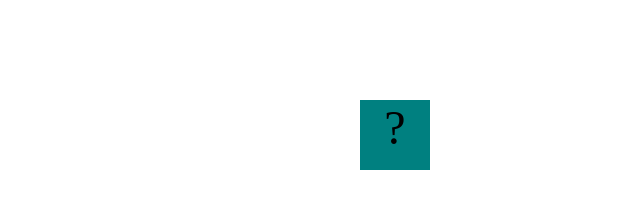
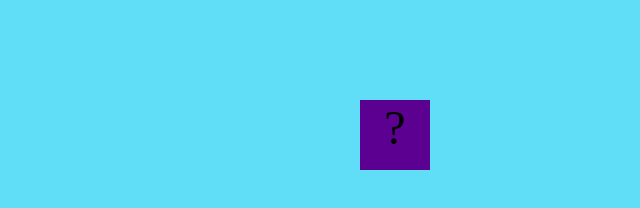
Before and after one commit to Alex27947/Alex27947.github.io, a plain HTML site: page fsd-projects/bouncing-box/index.html in a window 1280 px wide. Shown: the whole page, without its empty margins (640-1280 px from the left). Drawn offline with Linux system fonts and the light colour scheme.

Commit message:
completed bouncing box project

```diff
--- a/fsd-projects/bouncing-box/index.html
+++ b/fsd-projects/bouncing-box/index.html
@@ -9,7 +9,7 @@
 		.box {
 			width: 70px;
 			height: 70px;
-			background-color: teal;
+			background-color: #5c0091;
 			font-size: 300%;
 			text-align: center;
 			user-select: none;
@@ -22,13 +22,16 @@
 
 		.board {
 			height: 100vh;
+			background-color:#60def7;
 		}
+
 	</style>
 	<!-- 	<script src="//cdnjs.cloudflare.com/ajax/libs/jquery/2.1.1/jquery.min.js"></script> -->
 
 </head>
 
 <body class="board">
+
 	<!-- HTML for the box -->
 	<div class="box">?</div>
 
```
